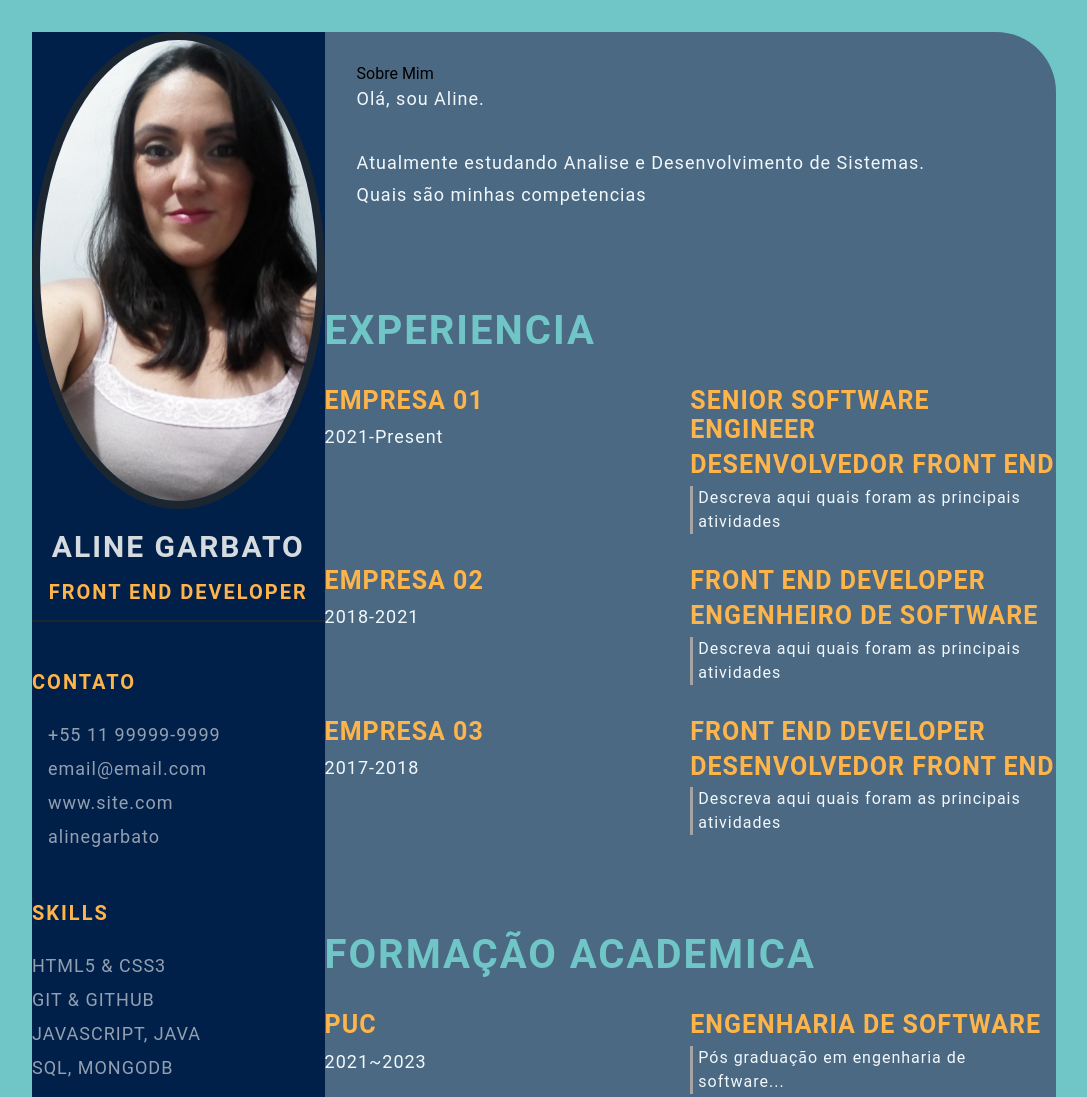
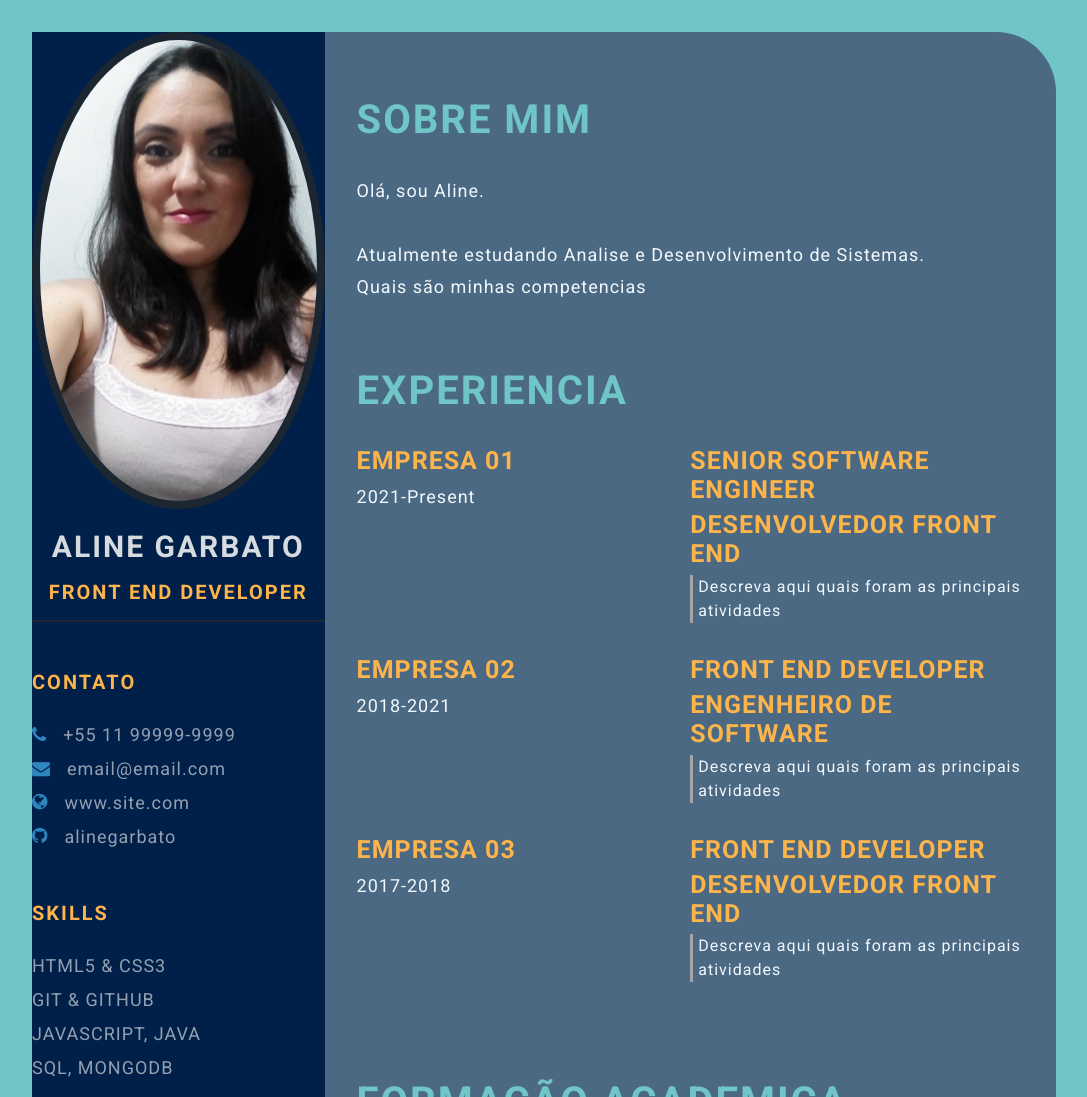
Before and after one commit to alinegarbato/alinegarbato.github.io, a plain HTML site: page index.html in a window 1280 px wide. Shown: the top 1097 px of the page, without its empty margins (96-1183 px from the left). Drawn offline with Linux system fonts and the light colour scheme.

Commit message:
css style (#2)

```diff
--- a/index.html
+++ b/index.html
@@ -1,14 +1,21 @@
 <!DOCTYPE html>
 <html lang="en">
-
 <head>
     <meta charset="UTF-8">
     <meta http-equiv="X-UA-Compatible" content="IE=edge">
     <meta name="viewport" content="width=device-width, initial-scale=1.0">
     <title>Aline Garbato CV</title>
 
+    <!-- Google font  -->
+    <link rel="preconnect" href="https://fonts.googleapis.com">
+    <link rel="preconnect" href="https://fonts.gstatic.com" crossorigin>
+    <link href="https://fonts.googleapis.com/css2?family=Roboto:ital,wght@0,100;0,300;0,400;0,700;1,100;1,300;1,400;1,700&display=swap" rel="stylesheet">
+
+    <!-- font-awesome -->
+    <link rel="stylesheet" href="https://cdnjs.cloudflare.com/ajax/libs/font-awesome/4.7.0/css/font-awesome.min.css">
+
+    <!-- Custom CSS -->
     <link rel="stylesheet" href="style.css">
-
 </head>
 
 <body>
@@ -48,17 +55,19 @@
                 </div>
             </section>
         </section>
+
         <section class="right-section">
             <div class="right-section-contents">
+                <!-- sobre mim -->
                 <section class="about gap">
-                    <div class="right title">Sobre Mim</div>
+                    <div class="right-title">Sobre Mim</div>
                     <p class="about-me-contents">
                         Olá, sou Aline.<br>
                         <br> Atualmente estudando Analise e Desenvolvimento de Sistemas.
                         <br> Quais são minhas competencias
                     </p>
                 </section>
-            </div>
+
             <section class="experience gap">
                 <div class="right-title">Experiencia</div>
                 <div class="experience-contents">
@@ -157,7 +166,8 @@
                     </div>
                 </section>
                 <!-- fim cursos -->
-                </div>
+        </div>
+    </div>
         </section>
     </main>
 </body>
```
